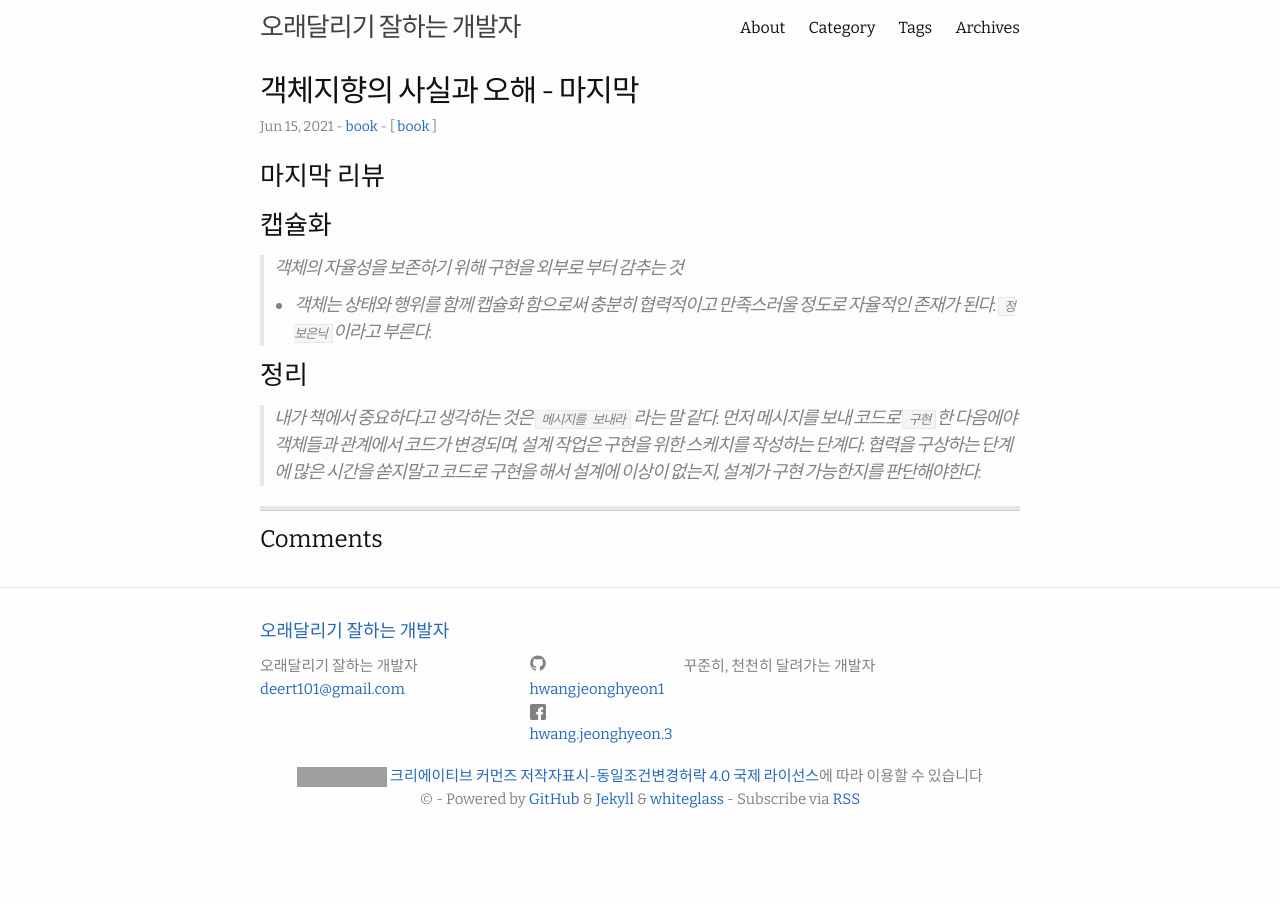
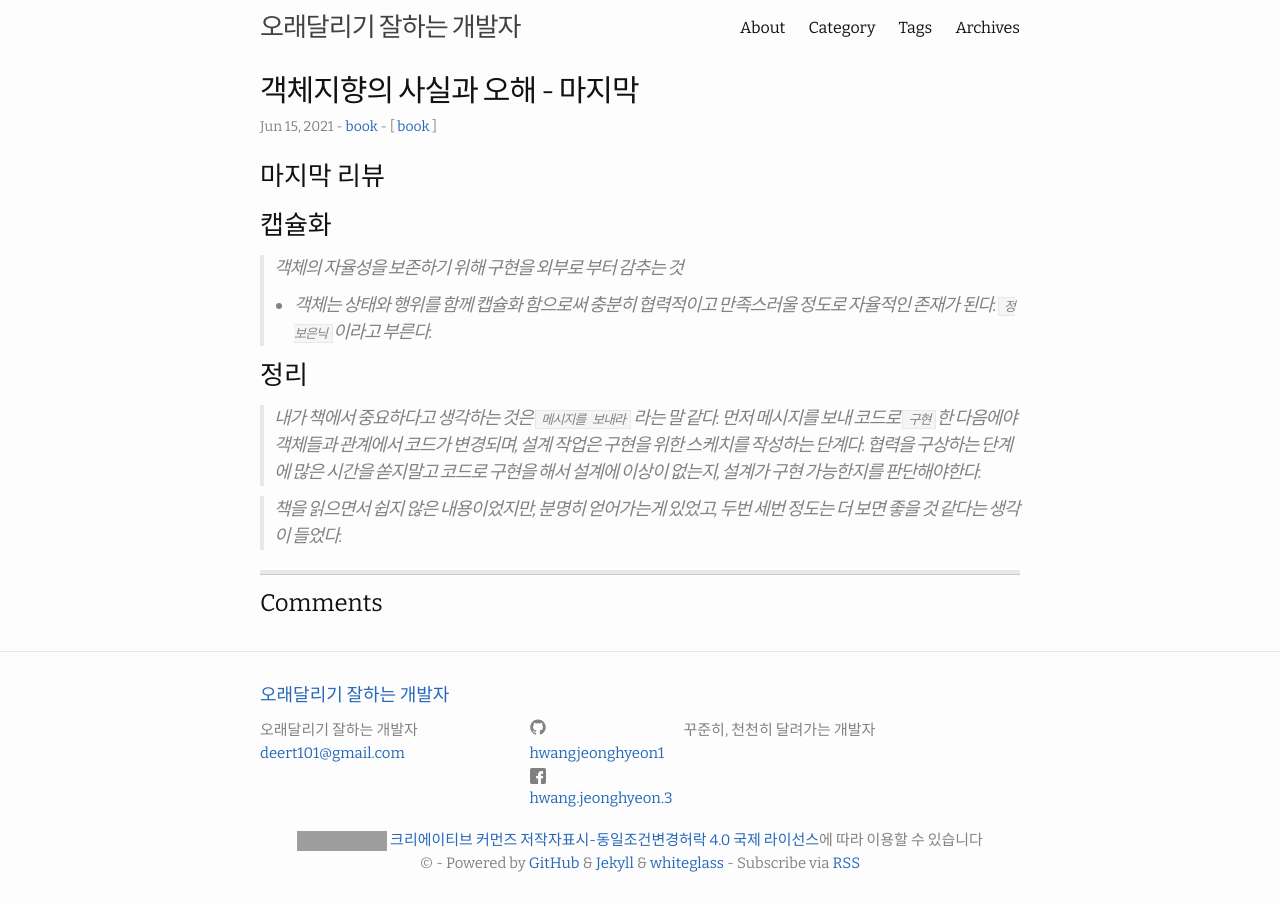
Before and after one commit to HWANGJEONGHYEON1/HWANGJEONGHYEON1.github.io, a Jekyll site: the page built from _posts/2021-06-15-객체지향의 사실 오해-7.md, in a window 1280 px wide. Built offline with Jekyll 4.4.1, drawn with Linux system fonts in a browser that asks for light colours; comment, search, counter and statistics services are not loaded; grey boxes are pictures that could not be loaded.

Commit message:
[docs]객체지향의 사실과 오해 - 마지막

```diff
--- a/_posts/2021-06-15-객체지향의 사실 오해-7.md
+++ b/_posts/2021-06-15-객체지향의 사실 오해-7.md
@@ -14,3 +14,5 @@ tags: [book]
 
 ### 정리
 > 내가 책에서 중요하다고 생각하는 것은 `메시지를 보내라` 라는 말 같다. 먼저 메시지를 보내 코드로 `구현`한 다음에야 객체들과 관계에서 코드가 변경되며, 설계 작업은 구현을 위한 스케치를 작성하는 단계다. 협력을 구상하는 단계에 많은 시간을 쏟지말고 코드로 구현을 해서 설계에 이상이 없는지, 설계가 구현 가능한지를 판단해야한다.
+
+> 책을 읽으면서 쉽지 않은 내용이었지만, 분명히 얻어가는게 있었고, 두번 세번 정도는 더 보면 좋을 것 같다는 생각이 들었다.
```
